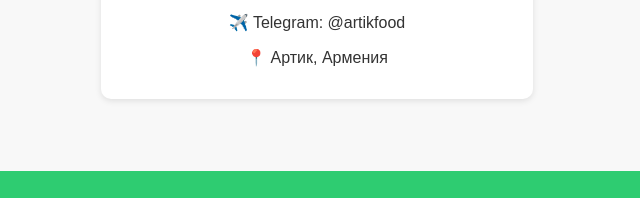
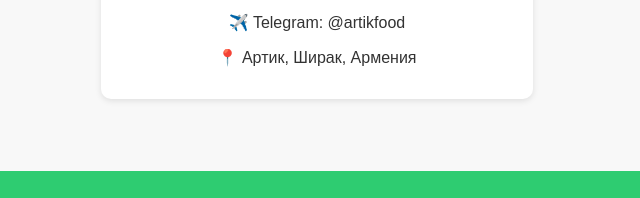
Before and after one commit to artikfood/Artik-food, a plain HTML site: page index.html in a window 1280 px wide. Shown: the part 1663-1861 px from the top of the page, 323-963 px from the left. Drawn offline with Linux system fonts and the light colour scheme.

Commit message:
index.html

```diff
--- a/index.html
+++ b/index.html
@@ -248,7 +248,7 @@
   <div class="card" style="max-width:400px; margin:auto;">
     <p>📞 <span data-i18n="contacts_phone_label">Телефон / WhatsApp:</span> <a href="tel:+37443797727" style="color:#27ae60; font-weight:bold;">+374 43 79 77 27</a></p>
     <p>✈️ Telegram: @artikfood</p>
-    <p>📍 <span data-i18n="contacts_city">Артик, Армения</span></p>
+    <p>📍 <span data-i18n="contacts_city">Артик, Ширак, Армения</span></p>
   </div>
 </section>
 
@@ -441,7 +441,7 @@
 
       contacts_title: "Контакты",
       contacts_phone_label: "Телефон / WhatsApp:",
-      contacts_city: "Артик, Армения",
+      contacts_city: "Артик, Ширак, Армения",
 
       footer_text: "Доставка продуктов в Артике",
 
@@ -469,7 +469,7 @@
       nav_courier: "Առաքիչ",
 
       hero_title: "Մթերքի առաքում Արթիկում",
-      hero_subtitle: "Թարմ մթերք սուպերմարկետներից՝ ուղիղ Ձեր դուռը",
+      hero_subtitle: "Թարմ մթերք սուպերմարկետներից՝ ուղիղ Ձեր տուն",
       hero_btn: "Պատվիրել հիմա",
 
       shops_title: "Սուպերմարկետներ",
@@ -495,7 +495,7 @@
 
       contacts_title: "Կոնտակտներ",
       contacts_phone_label: "Հեռախոս / WhatsApp:",
-      contacts_city: "Արթիկ, Հայաստան",
+      contacts_city: "Արթիկ, Շիրակ, Հայաստան",
 
       footer_text: "Մթերքի առաքում Արթիկում",
 
```
